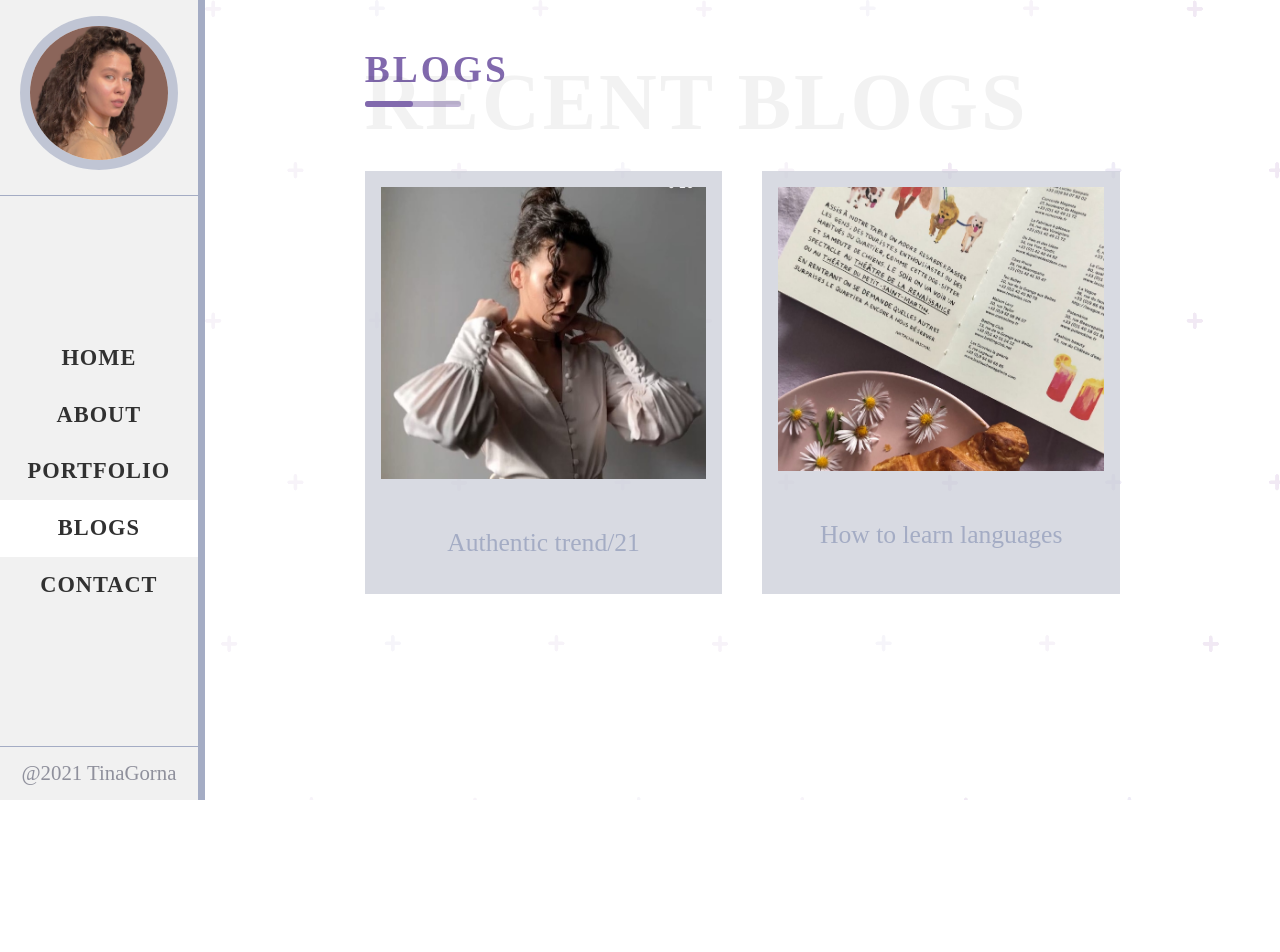
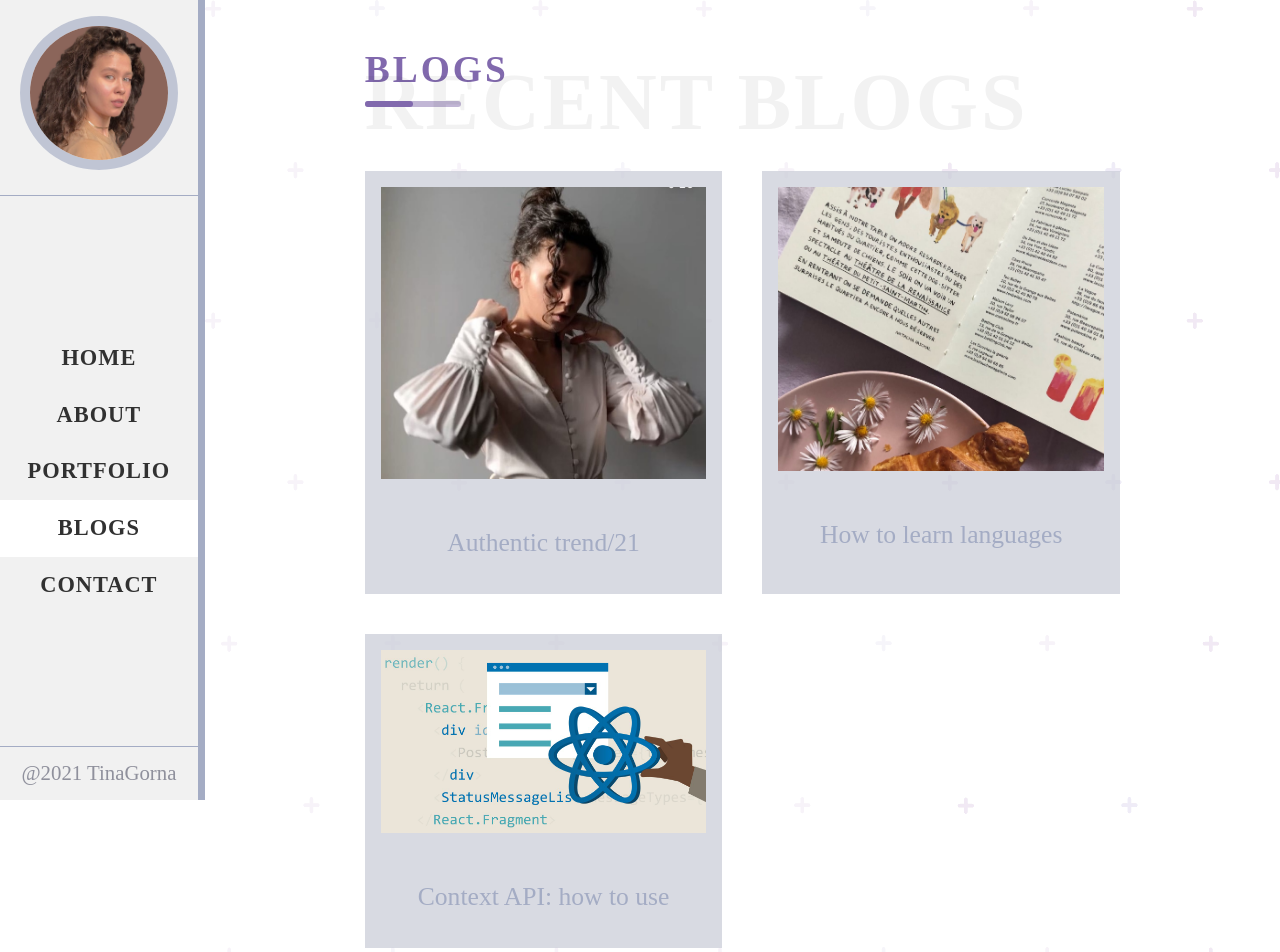
Before and after one commit to TinaGorna/Portfolio, a React (Create React App) app: page /blogs in a window 1280 px wide. Shown: the top 952 px of the page. Before the commit the page ends 800 px from the top, so only its background shows below. Built offline with nearby package versions, Linux system fonts and the light colour scheme; a web font is replaced by a local one.

Commit message:
added new blog to BlogsPage in Linkedin

```diff
--- a/src/Components/allBlogs.js
+++ b/src/Components/allBlogs.js
@@ -1,5 +1,6 @@
 import blog from '../img/portImages/blog.jpg';
 import lang from '../img/portImages/lang.jpg';
+import context from '../img/portImages/ContextAPI.jpg';
 const blogs = [
     {
         id: 1,
@@ -18,6 +19,15 @@ const blogs = [
         date : '09',
         month: 'Dec',
         year: '2019'
+    },
+    {
+        id: 3,
+        image: context,
+        title: 'Context API: how to use',
+        link: 'https://www.linkedin.com/pulse/react-context-%D1%87%D1%82%D0%BE-%D1%82%D0%B0%D0%BA%D0%BE%D0%B5-%D0%B8-%D0%BA%D0%B0%D0%BA-%D0%B5%D0%B3%D0%BE-%D0%B8%D1%81%D0%BF%D0%BE%D0%BB%D1%8C%D0%B7%D0%BE%D0%B2%D0%B0%D1%82%D1%8C-kristina-gorbunova',
+        date : '09',
+        month: 'Dec',
+        year: '2019'
     }
 
 ];
--- a/src/styles/about.scss
+++ b/src/styles/about.scss
@@ -7,10 +7,10 @@
     width: 100%;
     height: 50vh;
     @media screen and (max-width: 1920px){
-      width: 40%;
+      width: 70%;
     }
     @media screen and (max-width: 960px){
-      width: 60%;
+      width: 70%;
     }
 
     img {
```
Also changed, not shown: src/img/portImages/ContextAPI.jpg (added).
